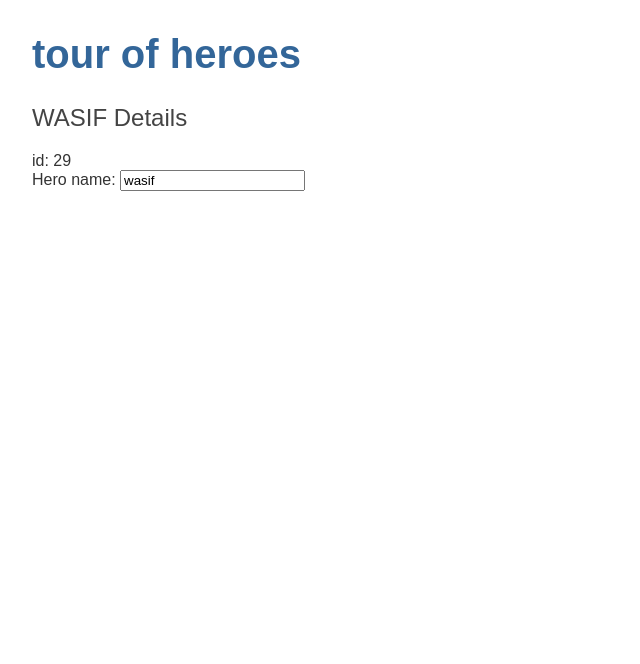
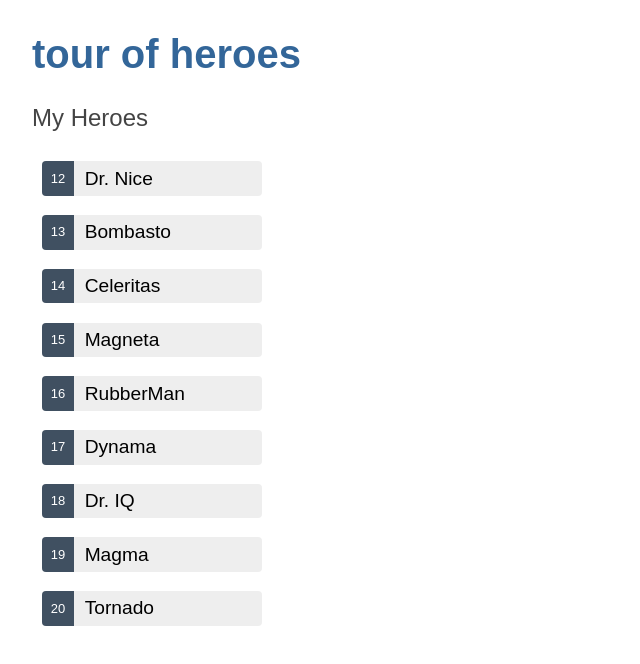
Before and after one commit to WasifJavaBS1357/tour-of-heroes, an Angular app: page / in a window 1280 px wide. Shown: the top 664 px of the page, without its empty margins (0-640 px from the left). Built offline with nearby package versions, Linux system fonts and the light colour scheme.

Commit message:
Add Onclick Functionalities

```diff
--- a/src/app/heroes/heroes.component.css
+++ b/src/app/heroes/heroes.component.css
@@ -0,0 +1,66 @@
+/* HeroesComponent's private CSS styles */
+.heroes {
+  margin: 0 0 2em 0;
+  list-style-type: none;
+  padding: 0;
+  width: 15em;
+}
+
+.heroes li {
+  display: flex;
+}
+
+.heroes button {
+  flex: 1;
+  cursor: pointer;
+  position: relative;
+  left: 0;
+  background-color: #EEE;
+  margin: .5em;
+  padding: 0;
+  border-radius: 4px;
+  display: flex;
+  align-items: stretch;
+  height: 1.8em;
+}
+
+.heroes button:hover {
+  color: #2c3a41;
+  background-color: #e6e6e6;
+  left: .1em;
+}
+
+.heroes button:active {
+  background-color: #525252;
+  color: #fafafa;
+}
+
+.heroes button.selected {
+  background-color: black;
+  color: white;
+}
+
+.heroes button.selected:hover {
+  background-color: #505050;
+  color: white;
+}
+
+.heroes button.selected:active {
+  background-color: black;
+  color: white;
+}
+
+.heroes .badge {
+  display: inline-block;
+  font-size: small;
+  color: white;
+  padding: 0.8em 0.7em 0 0.7em;
+  background-color: #405061;
+  line-height: 1em;
+  margin-right: .8em;
+  border-radius: 4px 0 0 4px;
+}
+
+.heroes .name {
+  align-self: center;
+}
--- a/src/app/heroes/heroes.component.html
+++ b/src/app/heroes/heroes.component.html
@@ -1,6 +1,17 @@
-<h2>{{hero.name | uppercase}} Details</h2>
-<div><span>id: </span>{{hero.id}}</div>
-<div>
-  <label for="name">Hero name: </label>
-  <input id="name" [(ngModel)]="hero.name" placeholder="name">
+<h2>My Heroes</h2>
+<ul class="heroes">
+  <li *ngFor="let hero of heroes">
+    <button [class.selected]="hero === selectedHero" type="button" (click)="onSelect(hero)">
+      <span class="badge">{{hero.id}}</span>
+      <span class="name">{{hero.name}}</span>
+    </button>
+  </li>
+</ul>
+<div *ngIf="selectedHero">
+  <h2>{{selectedHero.name | uppercase}} Details</h2>
+  <div>id: {{selectedHero.id}}</div>
+  <div>
+    <label for="hero-name">Hero name: </label>
+    <input id="hero-name" [(ngModel)]="selectedHero.name" placeholder="name">
+  </div>
 </div>
--- a/src/app/heroes/heroes.component.ts
+++ b/src/app/heroes/heroes.component.ts
@@ -1,5 +1,6 @@
 import { Component } from '@angular/core';
-import { Hero } from "../hero";
+import {HEROES} from "../mock-heroes";
+import {Hero} from "../hero";
 
 @Component({
   selector: 'app-heroes',
@@ -7,8 +8,10 @@
   styleUrls: ['./heroes.component.css']
 })
 export class HeroesComponent {
-  hero: Hero = {
-    id: 29,
-    name: 'wasif'
-  };
+  heroes = HEROES;
+  selectedHero?: Hero;
+  onSelect(hero: Hero) {
+    this.selectedHero = hero;
+    console.log(this.selectedHero.name);
+  }
 }
--- /dev/null
+++ b/src/app/mock-heroes.ts
@@ -0,0 +1,13 @@
+import { Hero } from './hero';
+
+export const HEROES: Hero[] = [
+  { id: 12, name: 'Dr. Nice' },
+  { id: 13, name: 'Bombasto' },
+  { id: 14, name: 'Celeritas' },
+  { id: 15, name: 'Magneta' },
+  { id: 16, name: 'RubberMan' },
+  { id: 17, name: 'Dynama' },
+  { id: 18, name: 'Dr. IQ' },
+  { id: 19, name: 'Magma' },
+  { id: 20, name: 'Tornado' }
+];
```
